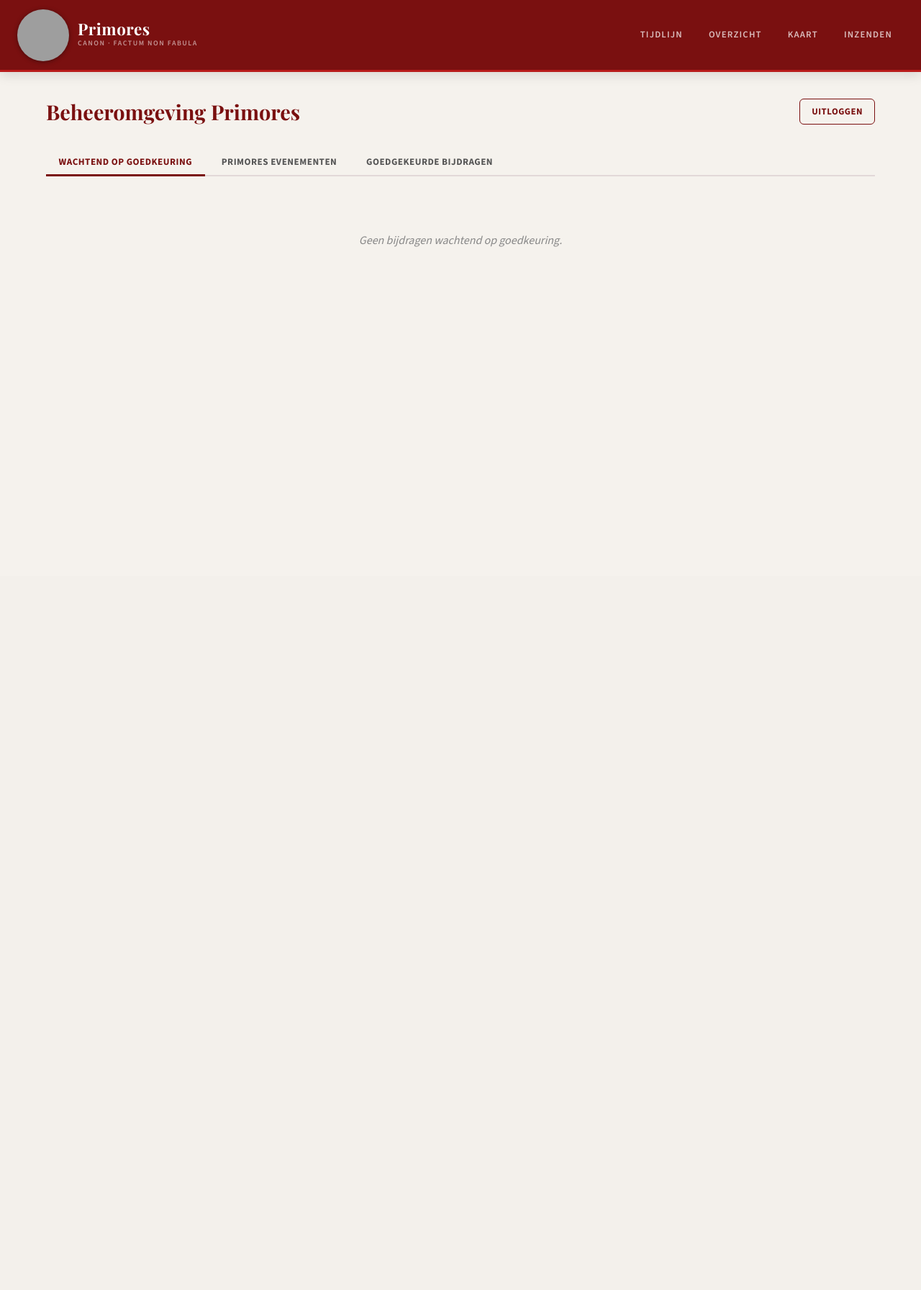
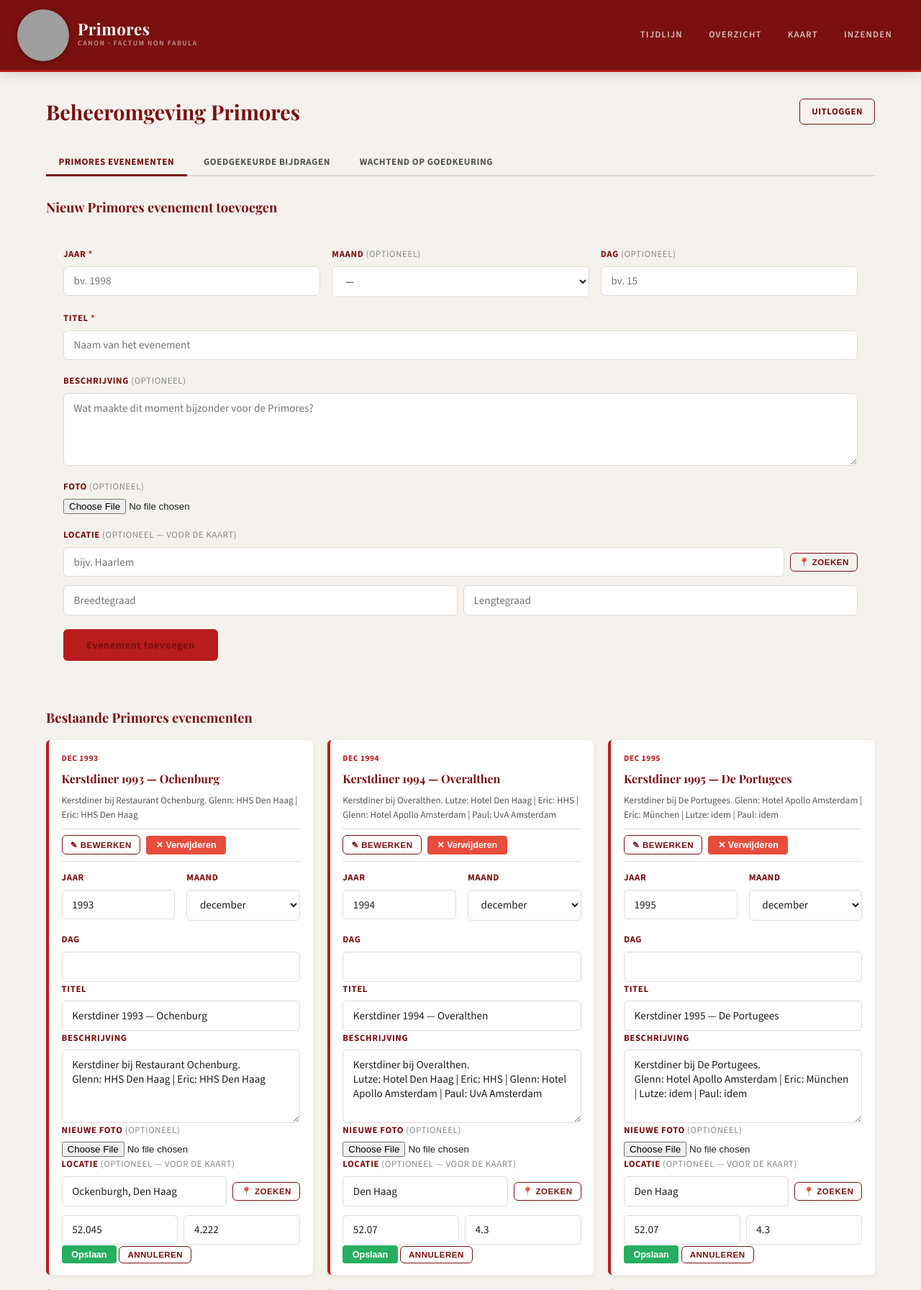
Before and after one commit to it-mannetje/primores, a Flask app: page /admin in a window 1280 px wide. Shown: the top 1792 px of the page at 72% size. Before the commit the page ends 343 px from the top, so only its background shows below. Run offline with Flask 3, Linux system fonts and the light colour scheme; the visitor is signed in with stand-in values (Sample User, id 1); data comes from the database, SQL or seed files in the repository; some web fonts are replaced; grey boxes are pictures that could not be loaded.

Commit message:
Reorder admin tabs (Primores first); fix lat/lng step validation
Co-Authored-By: Claude Sonnet 4.6 <noreply@anthropic.com>

```diff
--- a/templates/admin.html
+++ b/templates/admin.html
@@ -10,16 +10,16 @@
 
   <!-- ── Tabs ──────────────────────────────────────────── -->
   <div class="admin-tabs">
-    <button class="admin-tab active" data-tab="pending">
+    <button class="admin-tab active" data-tab="primores">Primores evenementen</button>
+    <button class="admin-tab" data-tab="approved">Goedgekeurde bijdragen</button>
+    <button class="admin-tab" data-tab="pending">
       Wachtend op goedkeuring
       {% if pending %}<span class="badge">{{ pending | length }}</span>{% endif %}
     </button>
-    <button class="admin-tab" data-tab="primores">Primores evenementen</button>
-    <button class="admin-tab" data-tab="approved">Goedgekeurde bijdragen</button>
   </div>
 
   <!-- ── Tab: Pending ──────────────────────────────────── -->
-  <div class="admin-panel" id="tab-pending">
+  <div class="admin-panel" id="tab-pending" hidden>
     {% if pending %}
     <div class="admin-cards">
       {% for e in pending %}
@@ -58,7 +58,7 @@
   </div>
 
   <!-- ── Tab: Primores evenementen ─────────────────────── -->
-  <div class="admin-panel" id="tab-primores" hidden>
+  <div class="admin-panel" id="tab-primores">
 
     <h2 class="admin-section-title">Nieuw Primores evenement toevoegen</h2>
     <form class="admin-form" method="POST" action="{{ url_for('admin_add_primores') }}"
@@ -73,9 +73,9 @@
                   onclick="geocode('loc-name-new','loc-lat-new','loc-lng-new')">📍 Zoeken</button>
         </div>
         <div class="location-coords">
-          <input type="number" step="0.0001" name="location_lat" id="loc-lat-new"
+          <input type="number" step="any" name="location_lat" id="loc-lat-new"
                  placeholder="Breedtegraad">
-          <input type="number" step="0.0001" name="location_lng" id="loc-lng-new"
+          <input type="number" step="any" name="location_lng" id="loc-lng-new"
                  placeholder="Lengtegraad">
         </div>
       </div>
@@ -148,9 +148,9 @@
                         onclick="geocode('loc-name-{{ e.id }}','loc-lat-{{ e.id }}','loc-lng-{{ e.id }}')">📍 Zoeken</button>
               </div>
               <div class="location-coords">
-                <input type="number" step="0.0001" name="location_lat" id="loc-lat-{{ e.id }}"
+                <input type="number" step="any" name="location_lat" id="loc-lat-{{ e.id }}"
                        value="{{ e.location_lat or '' }}" placeholder="Breedtegraad">
-                <input type="number" step="0.0001" name="location_lng" id="loc-lng-{{ e.id }}"
+                <input type="number" step="any" name="location_lng" id="loc-lng-{{ e.id }}"
                        value="{{ e.location_lng or '' }}" placeholder="Lengtegraad">
               </div>
             </div>
```
